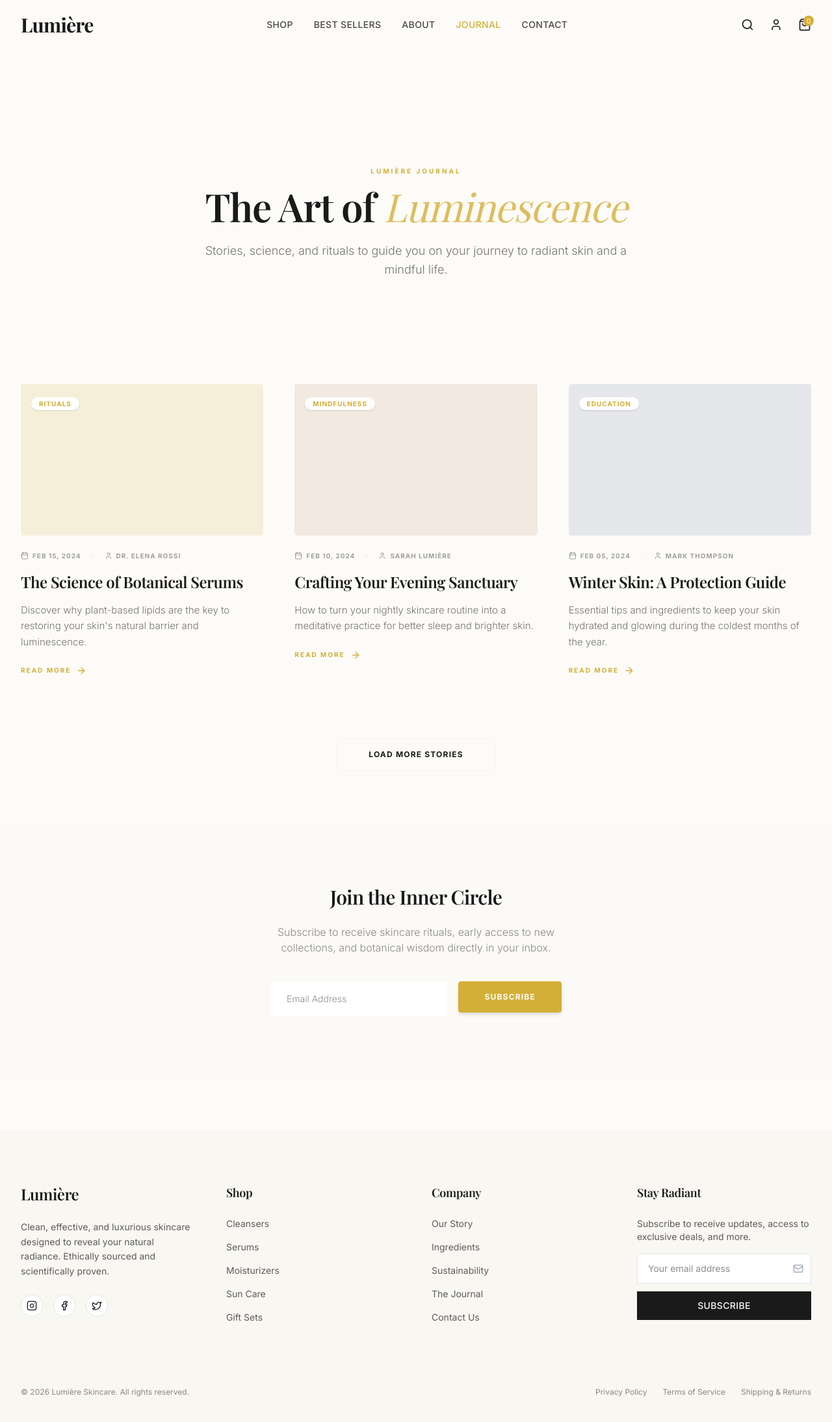
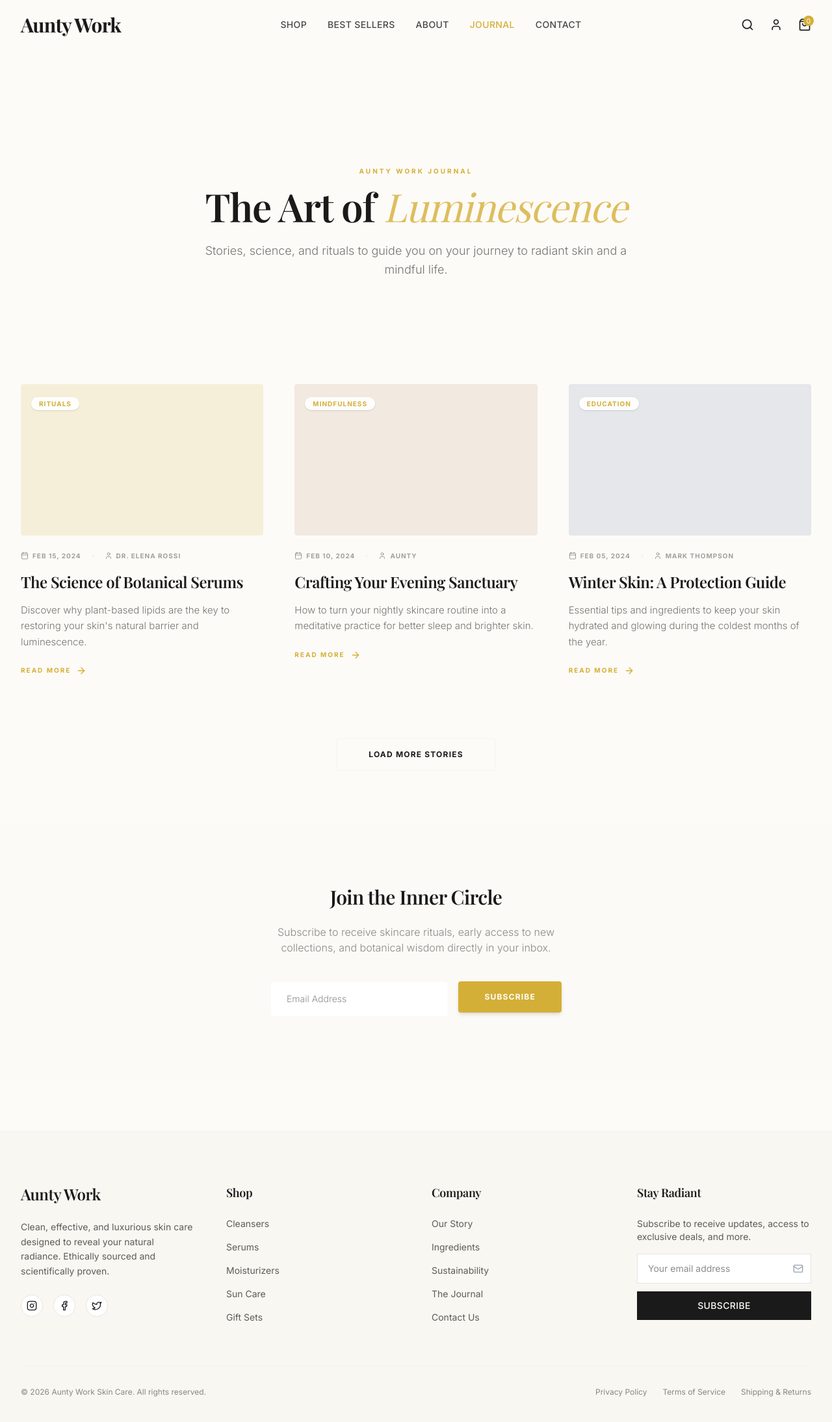
Before and after one commit to Amosjallah/AUNTY-WORK, a Next.js app: page /blog in a window 1280 px wide. Shown: the whole page at 65% size. Built offline with nearby package versions, Linux system fonts and the light colour scheme; a web font is replaced by a local one.

Commit message:
Complete branding update to Aunty Work Skin Care

```diff
--- a/src/app/about/page.tsx
+++ b/src/app/about/page.tsx
@@ -61,9 +61,13 @@ export default function AboutPage() {
                             transition={{ delay: 0.2 }}
                             className="text-lg md:text-xl text-foreground/60 font-light leading-relaxed mb-10"
                         >
-                            Lumière was founded on a simple realization: the modern world is fast, but beauty requires patience.
+                            Aunty Work was founded on a simple realization: the modern world is fast, but beauty requires patience.
                             We returned to the origins of botanical healing to create a sanctuary for your skin.
                         </motion.p>
+                        <blockquote className="border-l-2 border-primary pl-8 italic text-lg text-foreground/60 mb-8 py-2">
+                            "Aunty Work transformed my morning ritual into a luxury experience I actually look forward to."
+                            <footer className="mt-4 text-sm font-sans font-bold not-italic uppercase tracking-widest">— Aunty, Founder</footer>
+                        </blockquote>
                     </div>
                 </div>
             </section>
--- a/src/app/blog/[id]/page.tsx
+++ b/src/app/blog/[id]/page.tsx
@@ -19,7 +19,7 @@ export default function BlogPostPage() {
             category: "Rituals",
             imageColor: "#F5EFDA",
             content: `
-                <p>Botanical serums represent the pinnacle of clean beauty, merging the ancient wisdom of herbalism with the precision of modern dermatological science. At Lumière, we believe that the skin is a living ecosystem that thrives best when nourished with ingredients it recognizes as its own.</p>
+                <p>Botanical serums represent the pinnacle of clean beauty, merging the ancient wisdom of herbalism with the precision of modern dermatological science. At Aunty Work, we believe that the skin is a living ecosystem that thrives best when nourished with ingredients it recognizes as its own.</p>
 
                 <h2>Why Plant-Based Lipids?</h2>
                 <p>Unlike synthetic emollients that merely sit on the surface of the skin, plant-based lipids possess a molecular structure remarkably similar to our skin's natural sebum. This allows them to integrate seamlessly into the skin's barrier, delivering deep hydration without clogging pores.</p>
@@ -42,7 +42,7 @@ export default function BlogPostPage() {
         "evening-skincare-ritual": {
             title: "Crafting Your Evening Sanctuary",
             date: "Feb 10, 2024",
-            author: "Sarah Lumière",
+            author: "Aunty Work",
             category: "Mindfulness",
             imageColor: "#F2E9E1",
             content: `
@@ -154,7 +154,7 @@ export default function BlogPostPage() {
                 {/* Newsletter Box */}
                 <div className="max-w-4xl mx-auto mt-24 p-12 bg-accent/5 rounded-sm text-center border border-accent/10">
                     <h3 className="text-2xl font-serif font-bold mb-4">Never miss a ritual</h3>
-                    <p className="text-foreground/50 font-light mb-8 max-w-lg mx-auto italic">Join our Luminary community to receive weekly wisdom on botanical skincare and mindful living.</p>
+                    <p className="text-foreground/50 font-light mb-8 max-w-lg mx-auto italic">Join our Luminary community to receive weekly wisdom on botanical skin care and mindful living.</p>
                     <div className="flex flex-col sm:flex-row gap-4 max-w-md mx-auto">
                         <input
                             type="email"
--- a/src/app/blog/page.tsx
+++ b/src/app/blog/page.tsx
@@ -21,7 +21,7 @@ export default function JournalPage() {
             title: "Crafting Your Evening Sanctuary",
             excerpt: "How to turn your nightly skincare routine into a meditative practice for better sleep and brighter skin.",
             date: "Feb 10, 2024",
-            author: "Sarah Lumière",
+            author: "Aunty",
             category: "Mindfulness",
             imageColor: "#F2E9E1"
         },
@@ -45,7 +45,7 @@ export default function JournalPage() {
                         animate={{ opacity: 1, y: 0 }}
                         className="text-[10px] uppercase tracking-[0.3em] font-bold text-primary mb-4 block"
                     >
-                        Lumière Journal
+                        Aunty Work Journal
                     </motion.span>
                     <motion.h1
                         initial={{ opacity: 0, y: 20 }}
--- a/src/app/contact/page.tsx
+++ b/src/app/contact/page.tsx
@@ -116,7 +116,7 @@ export default function ContactPage() {
                                             </div>
                                             <div>
                                                 <h4 className="text-[10px] uppercase tracking-widest font-bold text-foreground/40 mb-1">Email Us</h4>
-                                                <p className="text-foreground/70 font-light">concierge@lumiere.com</p>
+                                                <p className="text-foreground/70 font-light">concierge@auntywork.com</p>
                                             </div>
                                         </div>
                                         <div className="flex gap-4">
--- a/src/app/layout.tsx
+++ b/src/app/layout.tsx
@@ -17,8 +17,8 @@ const playfair = Playfair_Display({
 });
 
 export const metadata: Metadata = {
-  title: "Lumière – Luxury Skincare",
-  description: "Premium skincare for radiant, glowing skin.",
+  title: "Aunty Work – Luxury Skin Care",
+  description: "Premium skin care for radiant, glowing skin.",
 };
 
 export default function RootLayout({
--- a/src/components/home/BrandPhilosophy.tsx
+++ b/src/components/home/BrandPhilosophy.tsx
@@ -57,7 +57,7 @@ export default function BrandPhilosophy() {
                             viewport={{ once: true }}
                             className="text-primary font-medium tracking-[0.3em] uppercase mb-4 block text-sm"
                         >
-                            The Lumière Way
+                            The Aunty Work Way
                         </motion.span>
                         <h2 className="text-4xl md:text-6xl font-serif leading-tight mb-8">
                             Beauty is the <br />
@@ -67,7 +67,7 @@ export default function BrandPhilosophy() {
                             We believe that skincare is more than just a routine—it's a moment of connection with yourself. Our products are designed to turn your bathroom into a sanctuary, and your skin into a radiant canvas.
                         </p>
                         <blockquote className="border-l-2 border-primary pl-8 italic text-lg text-foreground/60 mb-8 py-2">
-                            "Lumière transformed my morning ritual into a luxury experience I actually look forward to."
+                            "Aunty Work transformed my morning ritual into a luxury experience I actually look forward to."
                             <footer className="mt-4 text-sm font-sans font-bold not-italic uppercase tracking-widest">— Sophia R., Founder</footer>
                         </blockquote>
                     </div>
--- a/src/components/home/Hero.tsx
+++ b/src/components/home/Hero.tsx
@@ -38,7 +38,7 @@ export default function Hero() {
                         <span className="italic text-primary">Natural</span> Glow
                     </h1>
                     <p className="text-lg md:text-xl text-foreground/70 mb-10 leading-relaxed font-light">
-                        Luxury skincare formulated with rare botanicals to nourish your soul and rejuvenate your skin. Experience the Lumière difference.
+                        Luxury skincare formulated with rare botanicals to nourish your soul and rejuvenate your skin. Experience the Aunty Work difference.
                     </p>
                     <div className="flex flex-col sm:flex-row gap-4">
                         <Button size="lg" variant="luxury">
@@ -77,7 +77,7 @@ export default function Hero() {
                     <div className="w-full h-full bg-[#E8DED1] rounded-sm overflow-hidden relative shadow-2xl">
                         {/* Placeholder for Hero Image */}
                         <div className="absolute inset-0 flex items-center justify-center text-primary/20 font-serif text-4xl italic">
-                            Lumière Essence
+                            Aunty Work Essence
                         </div>
                         {/* Gradient overlay for premium feel */}
                         <div className="absolute inset-0 bg-gradient-to-t from-black/20 to-transparent" />
--- a/src/components/layout/Footer.tsx
+++ b/src/components/layout/Footer.tsx
@@ -8,9 +8,9 @@ export default function Footer() {
                 <div className="grid grid-cols-1 md:grid-cols-4 gap-12 mb-16">
                     {/* Brand Column */}
                     <div className="col-span-1 md:col-span-1">
-                        <h3 className="text-2xl font-serif font-bold mb-6">Lumière</h3>
+                        <h3 className="text-2xl font-serif font-bold mb-6">Aunty Work</h3>
                         <p className="text-foreground/70 text-sm leading-relaxed mb-6">
-                            Clean, effective, and luxurious skincare designed to reveal your natural radiance. Ethically sourced and scientifically proven.
+                            Clean, effective, and luxurious skin care designed to reveal your natural radiance. Ethically sourced and scientifically proven.
                         </p>
                         <div className="flex gap-4">
                             <a href="#" className="p-2 rounded-full bg-white border border-accent hover:border-primary hover:text-primary transition-all">
@@ -72,7 +72,7 @@ export default function Footer() {
                 </div>
 
                 <div className="pt-8 border-t border-accent/20 flex flex-col md:flex-row justify-between items-center gap-4 text-xs text-foreground/50">
-                    <p>&copy; {new Date().getFullYear()} Lumière Skincare. All rights reserved.</p>
+                    <p>&copy; {new Date().getFullYear()} Aunty Work Skin Care. All rights reserved.</p>
                     <div className="flex gap-6">
                         <Link href="/privacy" className="hover:text-foreground transition-colors">Privacy Policy</Link>
                         <Link href="/terms" className="hover:text-foreground transition-colors">Terms of Service</Link>
--- a/src/components/layout/Navbar.tsx
+++ b/src/components/layout/Navbar.tsx
@@ -47,7 +47,7 @@ export default function Navbar() {
                 {/* Logo - Center on mobile, Left on desktop */}
                 <div className="flex-1 md:flex-none text-center md:text-left">
                     <Link href="/" className="text-2xl md:text-3xl font-serif font-bold tracking-tight text-foreground">
-                        Lumière
+                        Aunty Work
                     </Link>
                 </div>
 
```
